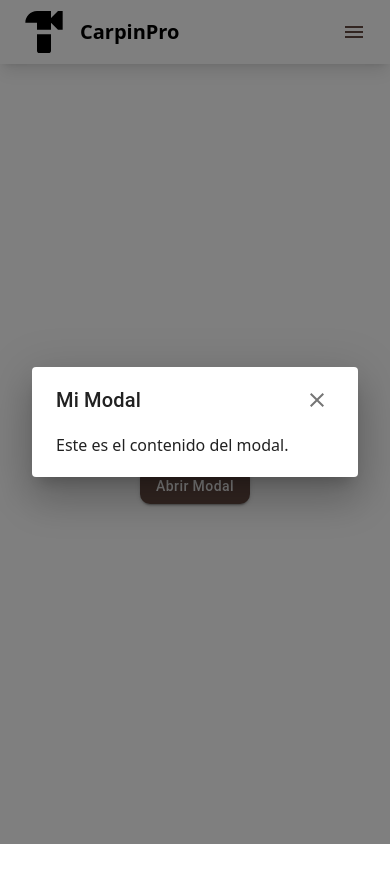
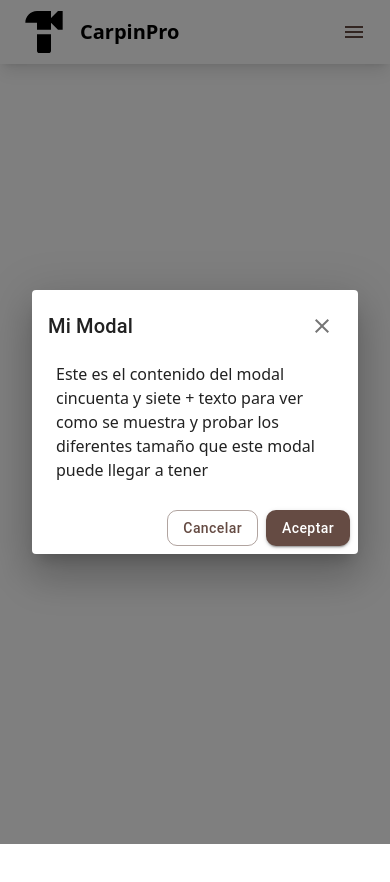
Before and after one commit to marquezQ/ProyectoDeGradoFE, a React (Vite) app: page / in a window 390 px wide. Both pictures are taken after a click on the button "Abrir Modal". Shown: the top 882 px of the page. Built offline with nearby package versions, Linux system fonts and the light colour scheme; no server answers; what @react-pdf/renderer would draw is missing.

Commit message:
add file env for variableAPI add custom modal responsive factoring contractTab

```diff
--- a/src/Pages/HomePage.tsx
+++ b/src/Pages/HomePage.tsx
@@ -12,7 +12,7 @@ function HomePage() {
       </Button>
 
       <CustomModal open={open} onClose={() => setOpen(false)} title="Mi Modal">
-        <p>Este es el contenido del modal.</p>
+        <p>Este es el contenido del modal cincuenta y siete + texto para ver como se muestra y probar los diferentes tamaño que este modal puede llegar a tener </p>
       </CustomModal>
     </div>
   );
--- a/src/components/AboutMeWorker.tsx
+++ b/src/components/AboutMeWorker.tsx
@@ -71,7 +71,7 @@ function AboutMeWorker({ worker }: workerProps) {
         aria-labelledby="modal-title"
         aria-describedby="modal-description"
         className="flex items-center justify-center"
-        sx={{backgroundColor:"red"}}
+        // sx={{backgroundColor:"red"}}
 
       >
         <Box className="bg-white p-4 rounded-lg shadow-lg max-w-screen-lg w-full h-full">
--- a/src/components/Contracts/ContractTab.tsx
+++ b/src/components/Contracts/ContractTab.tsx
@@ -8,21 +8,15 @@ interface Props {
 
 const ContractTab = ({ workerID }: Props) => {
   const { user, worker } = useAuthContext();
-  if(worker){
-    if(worker.id.toString() === workerID){
-      return(
-        <ContainerWorker workerID={workerID}/>
-      );
-    }else{
-      if(user)
-      return(
-        <ContainerClient workerID={workerID} clientID={user.id.toString()}/>
-      );
-    }
+  if (worker?.id.toString() === workerID) {
+    return <ContainerWorker workerID={workerID} />;
   }
-  return(
-    <div>logeate</div>
-  )
+
+  if (user) {
+    return <ContainerClient workerID={workerID} clientID={user.id.toString()} />;
+  }
+
+  return <div>Inicia sesión</div>;
 
 };
 
--- a/src/components/CustomModal.tsx
+++ b/src/components/CustomModal.tsx
@@ -1,5 +1,5 @@
 
-import { Dialog, DialogTitle, DialogContent, IconButton } from "@mui/material";
+import { Dialog, DialogTitle, DialogContent, IconButton, DialogActions, Button } from "@mui/material";
 import CloseIcon from "@mui/icons-material/Close";
 
 interface CustomModalProps {
@@ -11,20 +11,29 @@ interface CustomModalProps {
 
 const CustomModal = ({ open, onClose, title, children }: CustomModalProps) => {
   return (
-    <Dialog open={open} onClose={onClose} maxWidth="lg"
-            fullWidth
-            disableEnforceFocus
-            disableAutoFocus
-            disablePortal={true}
-            container={document.body}>
-      <DialogTitle className="flex justify-between items-center">
+    <Dialog
+        maxWidth="lg"
+        open={open}
+        onClose={onClose}
+      >
+        <DialogTitle sx={{ display: "flex", justifyContent: "space-between", alignItems: "center", p: 2 }}>
         {title}
-        <IconButton onClick={onClose} size="small">
+        <IconButton onClick={onClose}>
           <CloseIcon />
         </IconButton>
       </DialogTitle>
-      <DialogContent sx={{maxHeight:"100vh"}}>{children}</DialogContent>
-    </Dialog>
+        <DialogContent>
+          {children}
+        </DialogContent>
+        <DialogActions>
+          <Button variant="outlined" onClick={onClose}>
+            Cancelar
+          </Button>
+          <Button variant="contained" onClick={onClose} autoFocus>
+            Aceptar
+          </Button>
+        </DialogActions>
+      </Dialog>
   );
 };
 
--- a/src/services/axiosInstace.ts
+++ b/src/services/axiosInstace.ts
@@ -1,7 +1,7 @@
 import axios from "axios";
 
 export const axiosInstace = axios.create({
-    baseURL: 'http://localhost:8000/api',
+    baseURL: import.meta.env.VITE_API_URL,
     // timeout: 3000 // opcional tiempo de espera
     headers: {}
 });
```
Also changed, not shown: 1 other file (tests, documents, lock files or other folders).
